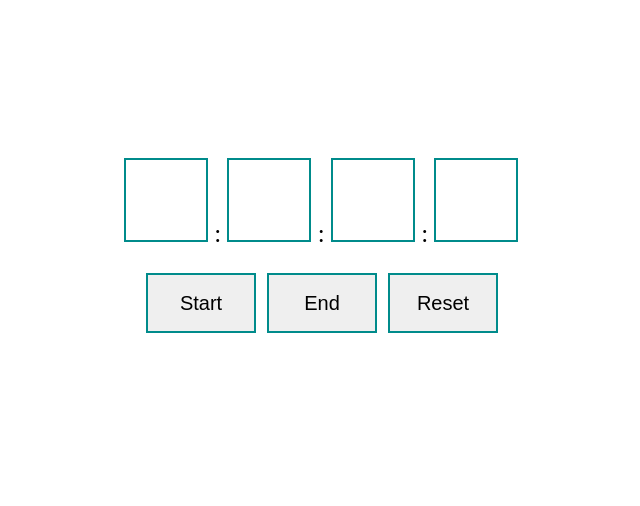
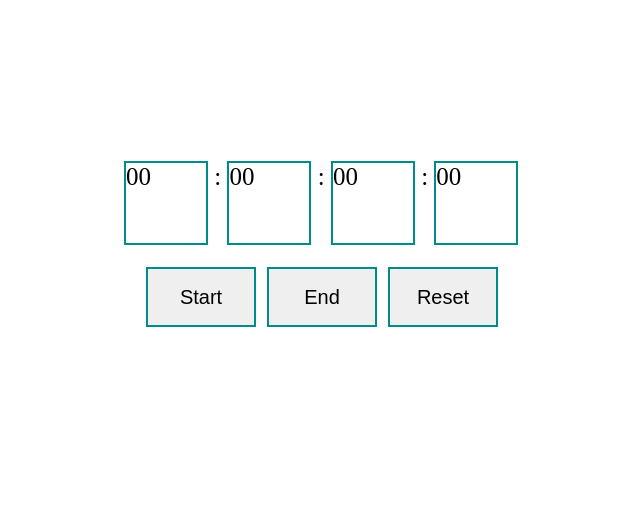
Before and after one commit to fmadihi/chronometer, a plain HTML site: page index.html in a window 1280 px wide. Shown: the part 147-653 px from the top of the page, without its empty margins (331-971 px from the left). Drawn offline with Linux system fonts and the light colour scheme.

Commit message:
Update index.html

```diff
--- a/index.html
+++ b/index.html
@@ -11,13 +11,13 @@
         <section class="wrapper">
             <section>
                 <section>
-                    <div></div>
+                    <div id="hour">00</div>
                     :
-                    <div></div>
+                    <div id="minute">00</div>
                     :
-                    <div></div>
+                    <div id="second">00</div>
                     :
-                    <div></div>
+                    <div id="milisecond">00</div>
                 </section>
                 <section>
                     <button class="start">Start</button>
@@ -27,5 +27,6 @@
             </section>
         </section>
     </body>
+    <script src="./jquery-3.7.1.js"></script>
     <script src="./script.js"></script>
 </html>
```
